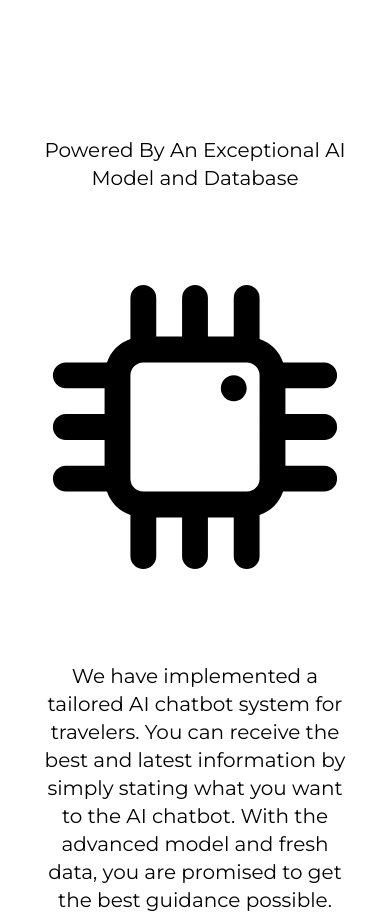
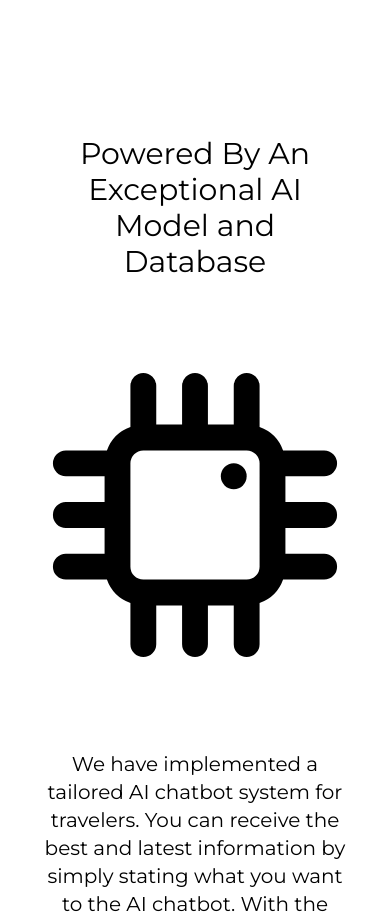
Before and after one commit to RedTotally/hktap, a Next.js app: page / in a window 390 px wide. Shown: the part 2920-3842 px from the top of the page. Built offline with nearby package versions, Linux system fonts and the light colour scheme; no server answers; the database is empty.

Commit message:
Update page.tsx

```diff
--- a/src/app/page.tsx
+++ b/src/app/page.tsx
@@ -341,7 +341,7 @@ export default function Home() {
         </div>
 
         <div className="my-[20em] px-10">
-          <p className="text-center text-xl lg:text-5xl">
+          <p className="text-center text-3xl lg:text-5xl">
             Powered By An Exceptional AI Model and Database
           </p>
           <div className="flex justify-center mt-20">
```
